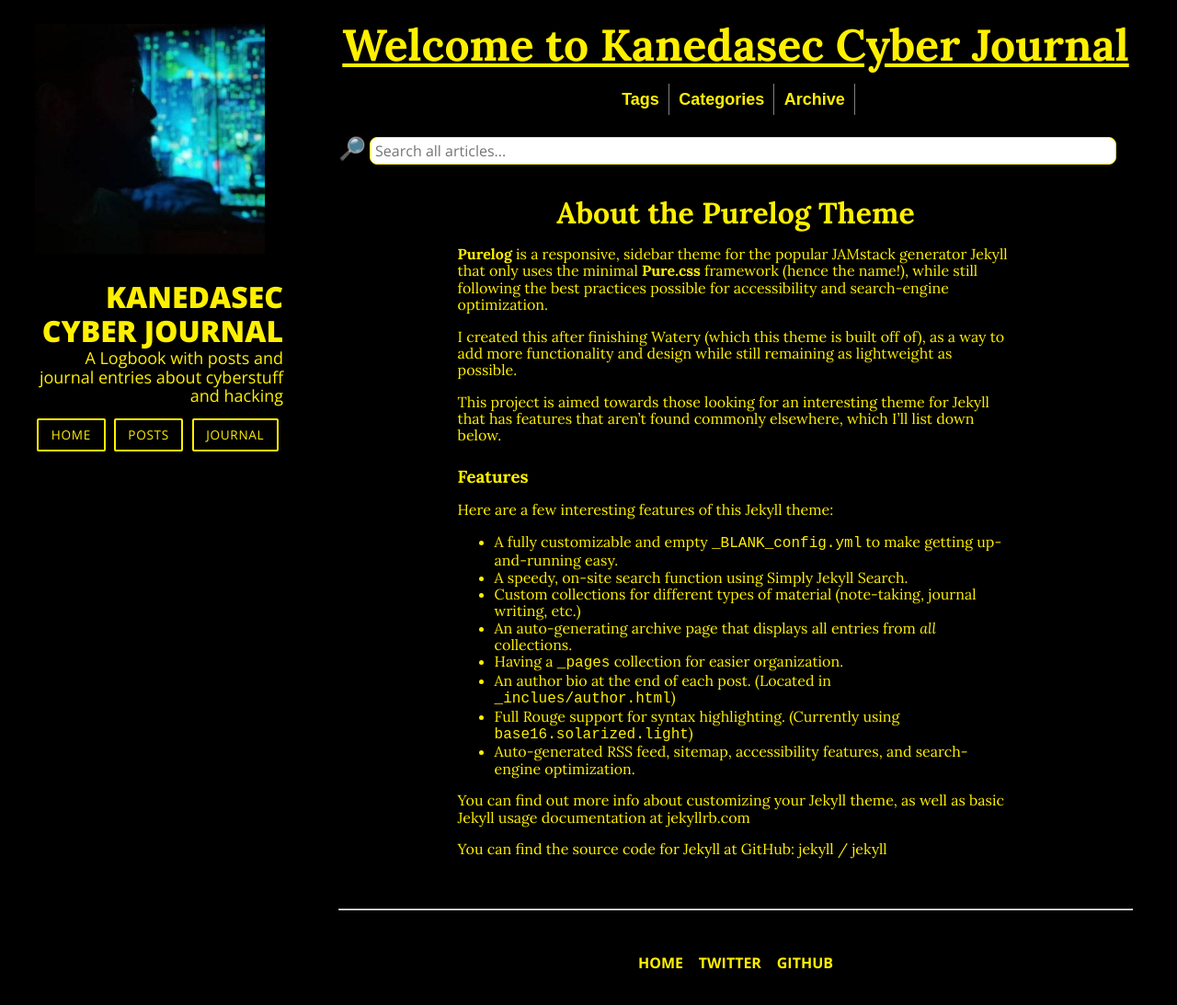
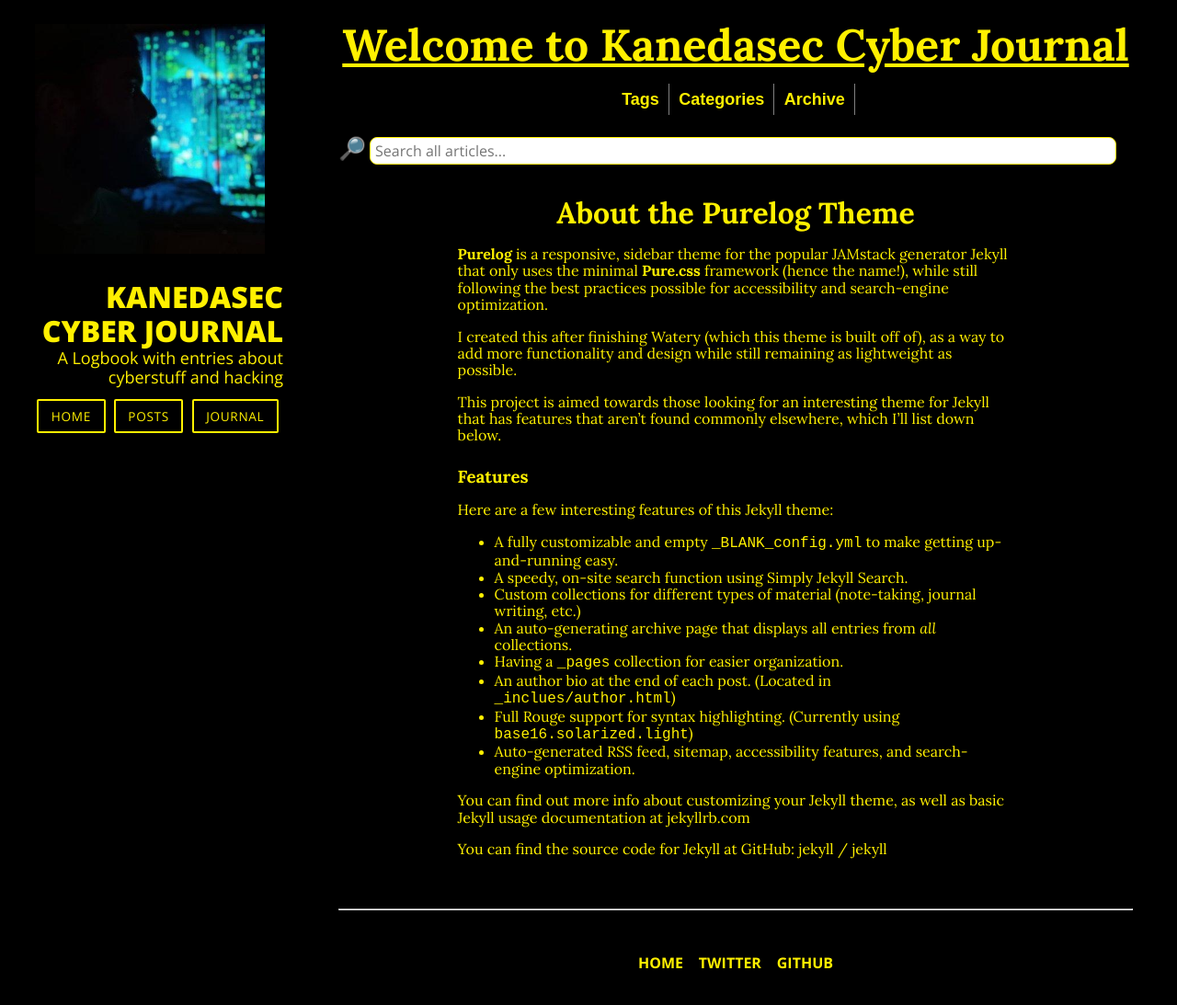
Before and after one commit to kanedasec/kanedasec.github.io, a Jekyll site: the page built from index.html, in a window 1280 px wide and 1098 px high. Shown: the top 1093 px of the window at 92% size. Built offline with Jekyll 4.4.1, drawn with Linux system fonts in a browser that asks for light colours; nearby versions of some CDN libraries; the list of posts is cut into pages by our own code.

Commit message:
Update _config.yml

```diff
--- a/_config.yml
+++ b/_config.yml
@@ -21,7 +21,7 @@
 
 title: "Kanedasec Cyber Journal"
 description: >- # this means to ignore newlines until "baseurl:"
-  A  Logbook with posts and journal entries about cyberstuff and hacking
+  A  Logbook with entries about cyberstuff and hacking
 baseurl: "" # the subpath of your site, e.g. /blog
 url: "https://kanedasec.github.io" # the base hostname & protocol for your site, e.g. http://example.com
 repository: kanedasec/kanedasec.github.io
@@ -61,7 +61,7 @@ defaults:
       type: "posts" # previously `post` in Jekyll 2.2.
     values:
       layout: "post"
-      author: Brennan K. Brown
+      author: Kanedasec
       avatar: assets/profile.jpeg
   - scope:
       path: ""
```
